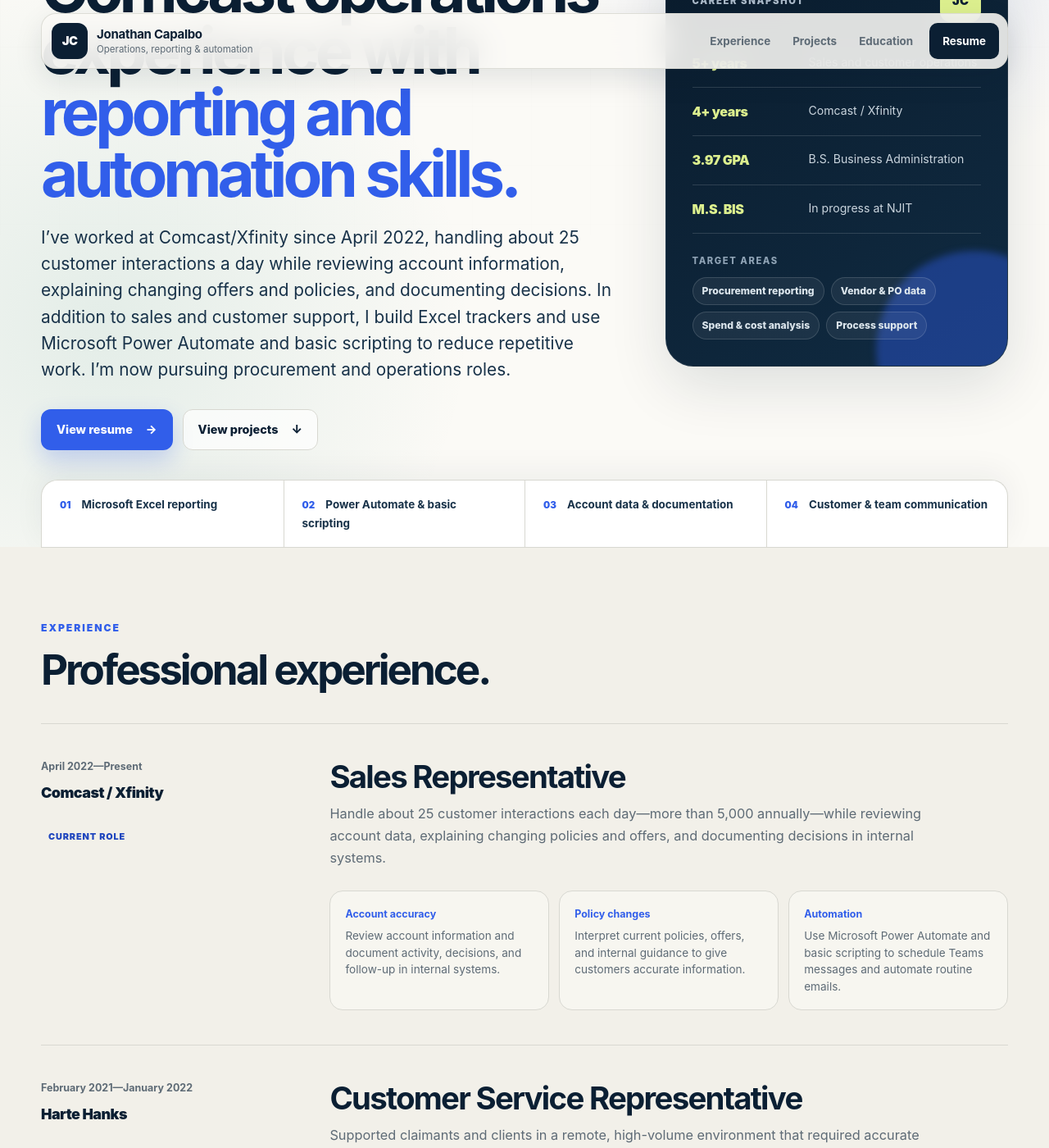
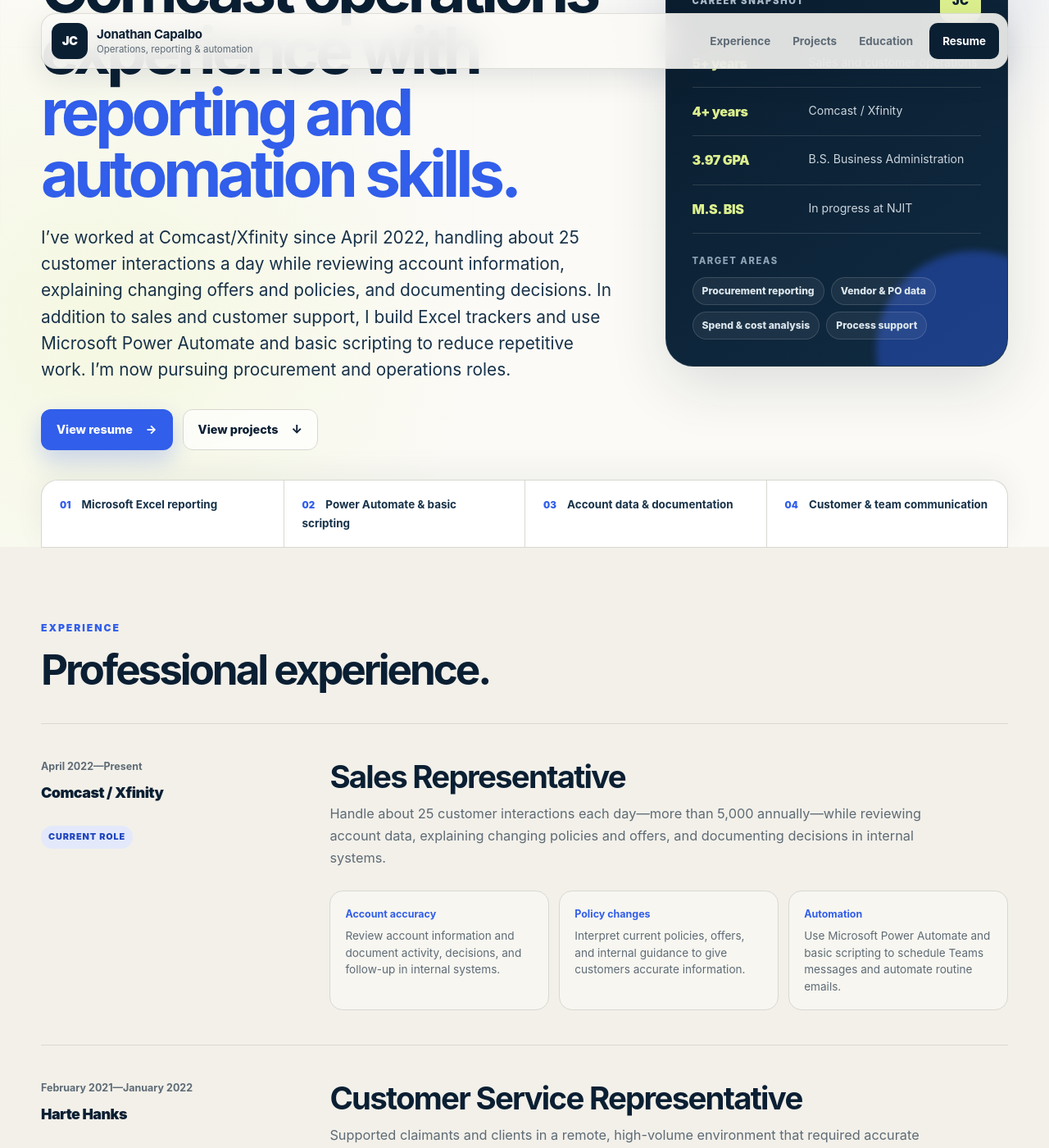
Before and after one commit to jon314159/JonathanCapalbo.me, a Jekyll site: the page index.html, which Jekyll copies as it is, in a window 1280 px wide and 1400 px high, scrolled down 303 px. Shown: the whole window at 82% size. Built offline with Jekyll 4.4.1, drawn with Linux system fonts in a browser that asks for light colours.

Commit message:
Finish education spacing and palette refinements

```diff
--- a/assets/css/style.css
+++ b/assets/css/style.css
@@ -996,3 +996,20 @@
     margin-bottom: 80px;
   }
 }
+
+/* Final audit refinements: separate row/column rhythm and complete the palette */
+.site-header {
+  background:
+    radial-gradient(circle at 82% 12%, rgba(49, 94, 234, 0.13), transparent 26rem),
+    radial-gradient(circle at 10% 72%, rgba(220, 239, 142, 0.20), transparent 28rem),
+    var(--paper-bright);
+}
+
+.current-badge {
+  background: #e3e9fb;
+}
+
+.education-section {
+  column-gap: clamp(42px, 8vw, 100px);
+  row-gap: 38px;
+}
```
